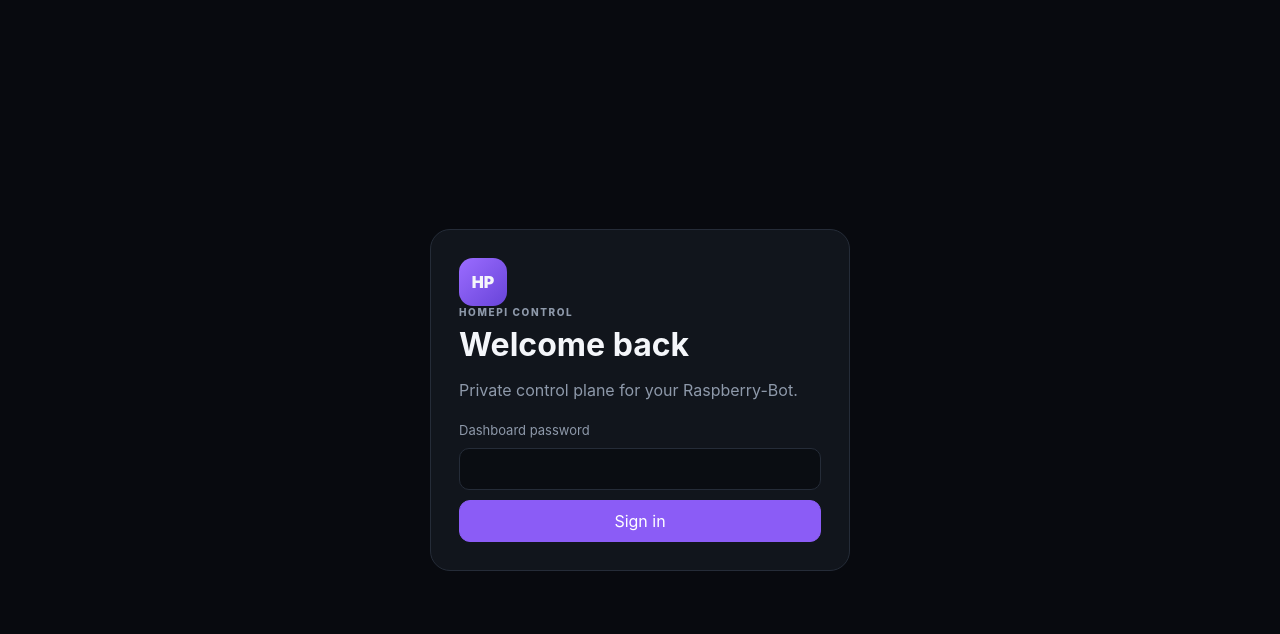
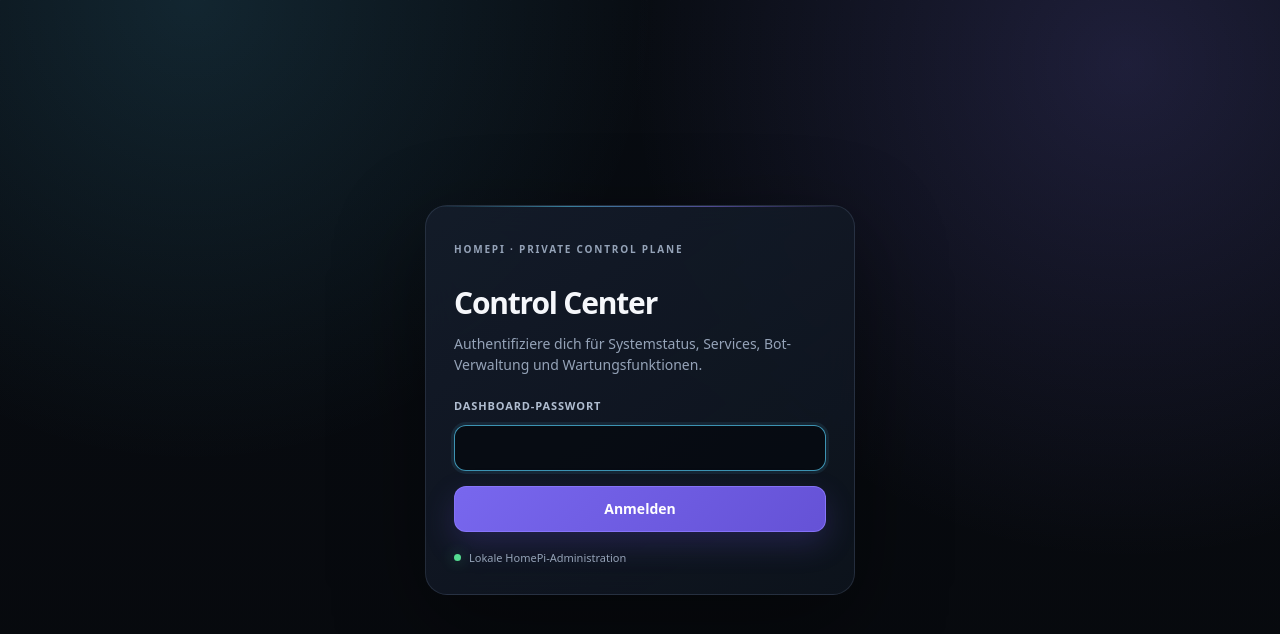
Before and after one commit to InvalidKaro/Raspberry-Bot, a Python web app: template dashboard/templates/login.html in a window 1280 px wide. Shown: the top 634 px of the page. Run offline with Jinja, Linux system fonts and the light colour scheme; the template is opened without the code that fills it, so the values that code supplies are empty.

Commit message:
style: align login with HomePi Control Center

```diff
--- a/dashboard/templates/login.html
+++ b/dashboard/templates/login.html
@@ -1,24 +1,27 @@
 <!doctype html>
-<html lang="en">
+<html lang="de">
 <head>
   <meta charset="utf-8">
   <meta name="viewport" content="width=device-width,initial-scale=1">
   <meta name="color-scheme" content="dark">
-  <title>HomePi Control</title>
-  <link rel="stylesheet" href="/static/style.css">
+  <meta name="theme-color" content="#070a0f">
+  <title>HomePi Control Center</title>
+  <link rel="stylesheet" href="/static/login.css">
 </head>
 <body class="login-body">
-  <main class="login-card">
-    <div class="brand-mark">HP</div>
-    <p class="eyebrow">HOMEPI CONTROL</p>
-    <h1>Welcome back</h1>
-    <p class="muted">Private control plane for your Raspberry-Bot.</p>
-    <!--ERROR-->
-    <form method="post" action="/login" class="login-form">
-      <label for="token">Dashboard password</label>
-      <input id="token" name="token" type="password" autocomplete="current-password" required minlength="12">
-      <button type="submit" class="primary">Sign in</button>
-    </form>
+  <main class="login-shell">
+    <section class="login-panel" aria-labelledby="login-title">
+      <p class="login-kicker">HOMEPI · PRIVATE CONTROL PLANE</p>
+      <h1 id="login-title">Control Center</h1>
+      <p>Authentifiziere dich für Systemstatus, Services, Bot-Verwaltung und Wartungsfunktionen.</p>
+      <!--ERROR-->
+      <form method="post" action="/login" class="login-form">
+        <label for="token">Dashboard-Passwort</label>
+        <input id="token" name="token" type="password" autocomplete="current-password" required minlength="12" autofocus>
+        <button type="submit">Anmelden</button>
+      </form>
+      <div class="login-meta">Lokale HomePi-Administration</div>
+    </section>
   </main>
 </body>
 </html>
```
